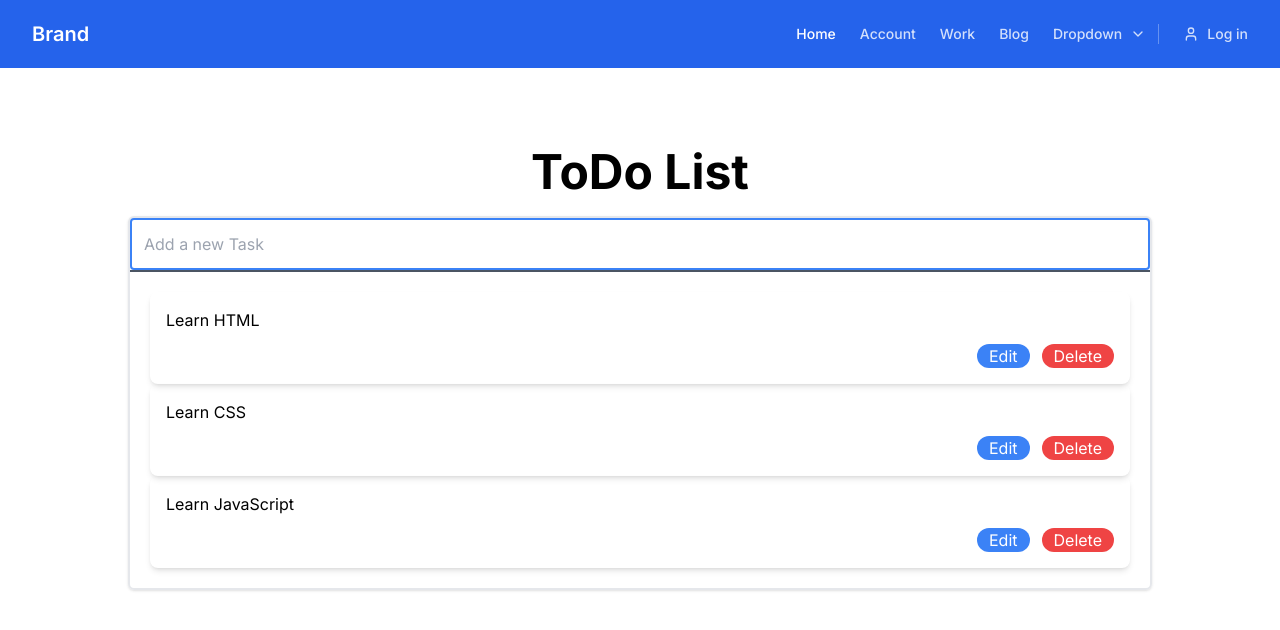
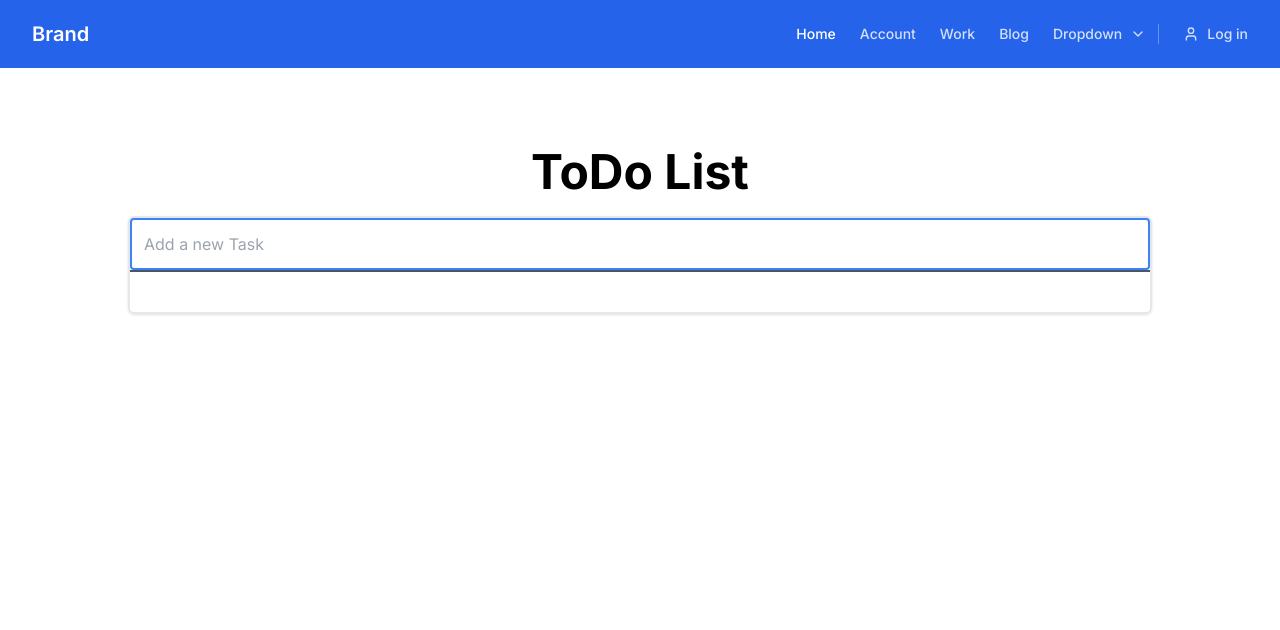
Before and after one commit to agpersonal6104/Section-2, a Next.js app in the folder frontend/: page /todo-list in a window 1280 px wide. Shown: the top 630 px of the page. Built offline with nearby package versions, Linux system fonts and the light colour scheme.

Commit message:
Todo List

```diff
--- a/frontend/src/app/todo-list/page.jsx
+++ b/frontend/src/app/todo-list/page.jsx
@@ -5,28 +5,18 @@ const TodoList = () => {
 
     // const [num, setNum] = useState(10);
 
-    const [taskList, setTaskList] = useState([
-        {
-            text: 'Learn HTML',
-            completed: false,
-            createdAt: new Date()
-        },
-        {
-            text: 'Learn CSS',
-            completed: false,
-            createdAt: new Date()
-        },
-        {
-            text: 'Learn JavaScript',
-            completed: false,
-            createdAt: new Date()
-        },
-    ])
+    const [taskList, setTaskList] = useState([ ]);
 
     const addtask = ( e ) => {
         if(e.code === 'Enter')
         {
             console.log(e.target.value);
+
+            const newTask = { text: e.target.value, completed: false, createdAt: new Date() };
+
+            setTaskList([...taskList, newTask]);
+
+            e.target.value = '';
         }
     }
 
@@ -54,7 +44,7 @@ const TodoList = () => {
             <div className='p-5'>
                 {
                     taskList.map( (task,index) => { return <div className='p-4 rounded-lg shadow-md' key={index}>
-                        <p>{task.text}</p>
+                        <p className='font-bold'>{task.text}</p>
                         <div className='flex justify-end gap-3 mt-3'>
                             <button className='px-3 text-white bg-blue-500 rounded-full'>Edit</button>
                             <button className='px-3 text-white bg-red-500 rounded-full'>Delete</button>
```
